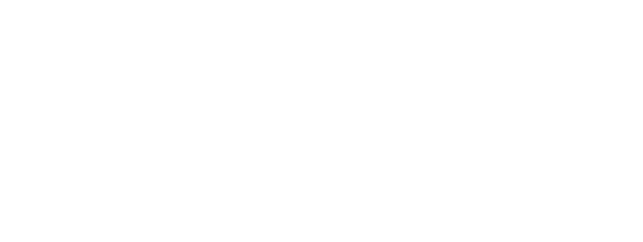
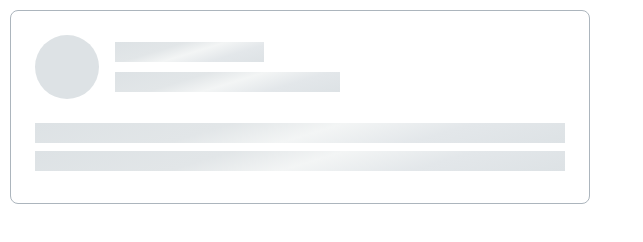
Before and after one commit to js-tasks-ru/htmlcss-20230714_ivan61, a website: page 04-lection2/02-skeleton/index.html in a window 1280 px wide. Shown: the whole page, without its empty margins (0-643 px from the left). Drawn offline with Linux system fonts and the light colour scheme.

Commit message:
skeleton implementation

```diff
--- a/04-lection2/02-skeleton/index.html
+++ b/04-lection2/02-skeleton/index.html
@@ -5,7 +5,19 @@
         <link rel="stylesheet" href="../../assets/css/main.css">
         <link rel="stylesheet" href="./skeleton.css">
     </head>
-    <body>
-
+    <body style="padding: 10px; width: 580px;">
+        <div class="skeleton">
+                <section class="skeleton__head">
+                    <div class="skeleton__circle skeleton__circle_w64-h64"></div>
+                    <div class="skeleton__block1">
+                        <div class="skeleton__stripe skeleton__stripe_h20 skeleton__stripe_w-percent-33"></div>
+                        <div class="skeleton__stripe skeleton__stripe_h20 skeleton__stripe_w-percent-50"></div>
+                    </div>
+                </section>
+                <section class="skeleton__main">
+                    <div class="skeleton__stripe skeleton__stripe_h20"></div>
+                    <div class="skeleton__stripe skeleton__stripe_h20"></div>
+                </section>
+        </div>
     </body>
 </html>
--- a/04-lection2/02-skeleton/skeleton.css
+++ b/04-lection2/02-skeleton/skeleton.css
@@ -0,0 +1,49 @@
+.skeleton{
+    display: flex;
+    flex-direction: column;
+    gap: 24px;
+    padding: 24px 24px 32px;
+    border-radius: 8px;
+    border: 1px solid var(--grey-3);
+}
+.skeleton__head{
+    display: flex;
+    align-items: center;
+    gap: 16px;
+}
+.skeleton__main{
+    display: flex;
+    flex-direction: column;
+    gap: 8px;
+}
+.skeleton__block1{
+    display: flex;
+    flex-direction: column;
+    flex-grow: 1;
+    gap: 10px
+}
+.skeleton__circle{
+    background: var(--grey-2);
+    border-radius: 50%;
+}
+
+.skeleton__stripe{
+    background: linear-gradient(163deg, #DDE2E5 0%, #E2E6E8 33.33%, #F3F5F5 52.08%, #E3E7EA 73.96%, #DDE2E5 100%);
+}
+
+.skeleton__circle_w64-h64{
+    width: 64px;
+    height: 64px;
+}
+
+.skeleton__stripe_w-percent-33{
+    width: 33%;
+}
+
+.skeleton__stripe_w-percent-50{
+    width: 50%;
+}
+
+.skeleton__stripe_h20{
+    height: 20px;
+}
```
